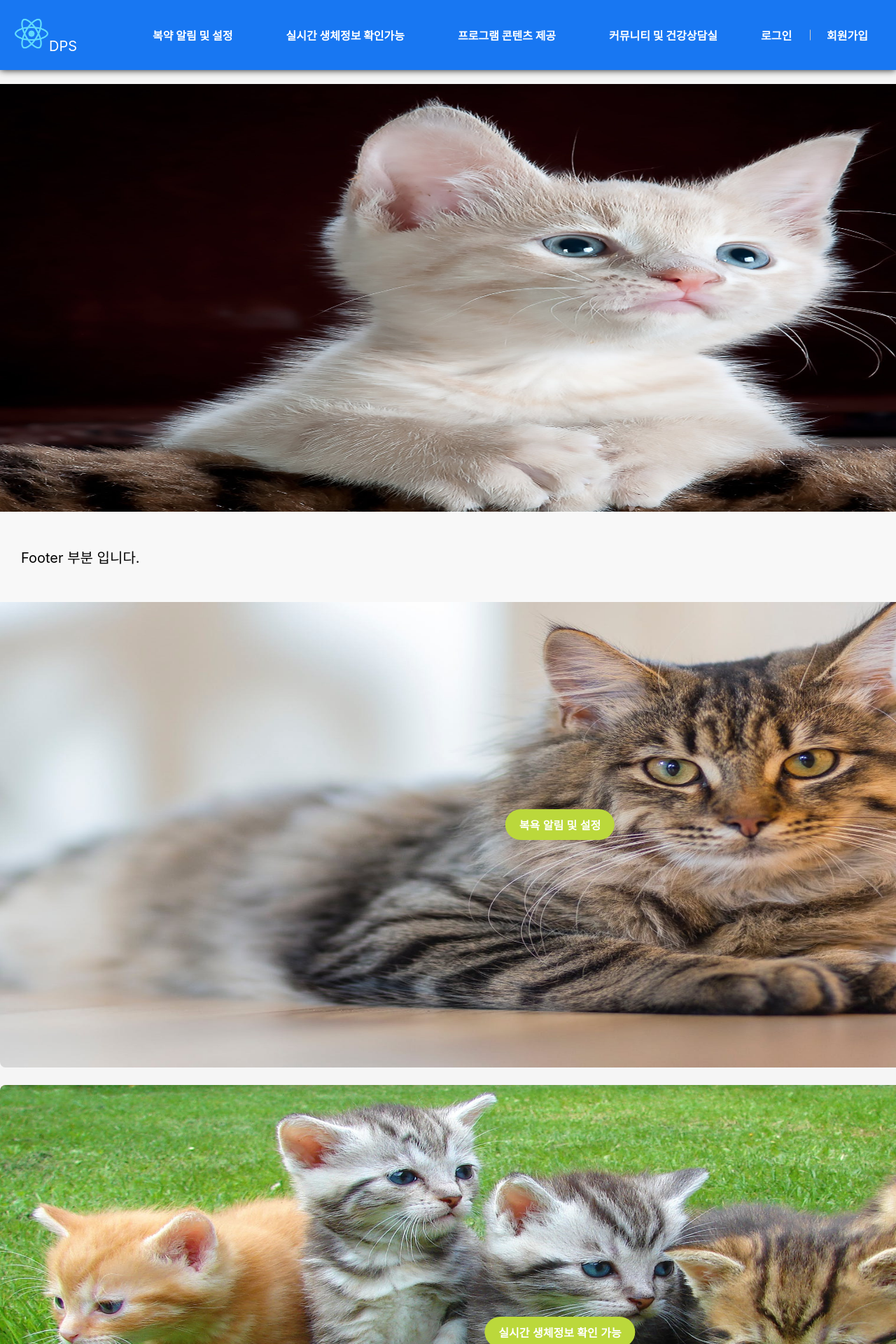
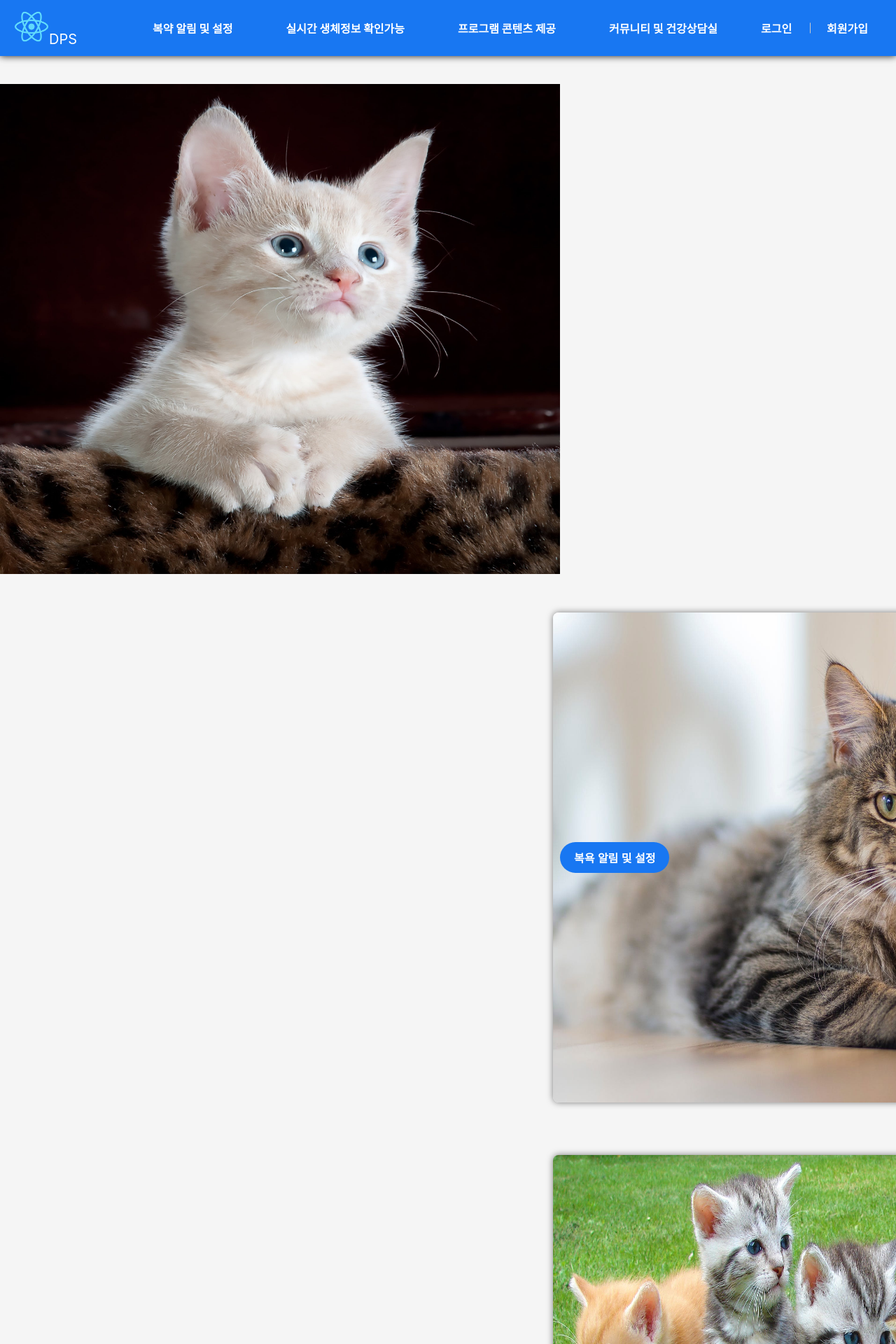
Before and after one commit to hshy1839/aginginplace-web, a React (Create React App) app: page / in a window 1280 px wide. Shown: the top 1920 px of the page at 70% size. Built offline with nearby package versions, Linux system fonts and the light colour scheme.

Commit message:
contents 페이지 수정

```diff
--- a/src/component/Main.js
+++ b/src/component/Main.js
@@ -6,7 +6,7 @@ import '../css/Main.css';
 const Main = () => {
   return (
     <div>
-        <img src="/images/cat3.jpg" alt='img'style={{ width: '100%', height: '700px' }}/>
+        <img src="/images/cat3.jpg" alt='img'style={{ width: '50%', height: '700px' }}/>
         <div className="main-container">
             <Section image="/images/cat1.jpg" to="/page1" buttonText="복욕 알림 및 설정" />
             <Section image="/images/cat2.jpg" to="/page2" buttonText="실시간 생체정보 확인 가능" />
--- a/src/css/Contents.css
+++ b/src/css/Contents.css
@@ -1,3 +1,13 @@
+.content-container {
+  margin: 0 auto;
+  background-color: white;
+  box-shadow: 0 0 10px rgba(0, 0, 0, 0.4);
+  display: flex;
+  justify-content: center;
+  align-items: center;
+  flex-direction: column;
+  width: 1000px;
+}
 
 .content-box {
     display: flex;
@@ -27,6 +37,11 @@
   .description-box a {
     font-size: 30px;
     font-weight: bold;
+    color: black;
+  }
+
+  .description-box a:hover {
+    color: gray;
   }
 
   @media screen and (max-width: 735px) {
--- a/src/css/Footer.css
+++ b/src/css/Footer.css
@@ -1,4 +1,4 @@
-.footer-container {
+/* .footer-container {
     position: absolute;
     bottom: -60px;
     width: 100%;
@@ -6,3 +6,4 @@
     padding: 30px;
     text-align: left;
   }
+   */
--- a/src/css/Header.css
+++ b/src/css/Header.css
@@ -24,7 +24,7 @@ html {
   background-color:#1877F2;
   box-shadow: 0 0 10px rgba(0, 0, 0, 0.9);
   width: 100%;
-  height: 100px;
+  height: 80px;
   box-sizing: border-box;
   z-index: 1000;
 }
--- a/src/css/Main.css
+++ b/src/css/Main.css
@@ -3,22 +3,24 @@ body {
 }
 .section {
     position: relative;
-    text-align: center;
+    text-align: right;
     margin-bottom: 20px;
   }
 
   .section img {
-    width: 100%;
+    margin-right: 10px;
+    margin-top: 50px;
+    width: 50%;
     height: 700px;
     border-radius: 8px;
+    box-shadow: 0 0 10px rgba(0, 0, 0, 0.5);
   }
 
   .section button {
     position: absolute;
     top: 50%;
     left: 50%;
-    transform: translate(-50%, -50%);
-    background-color: rgb(187, 216, 59);
+    background-color: #1877F2;
     color: #fff;
     padding: 10px 20px;
     font-size: 16px;
```
